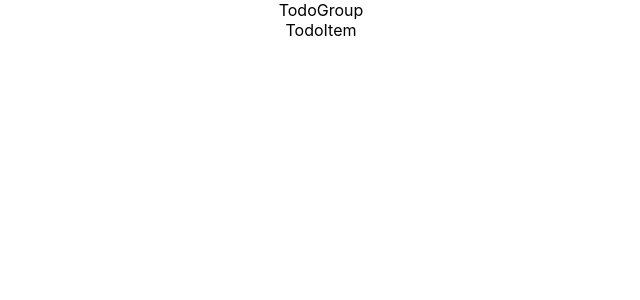
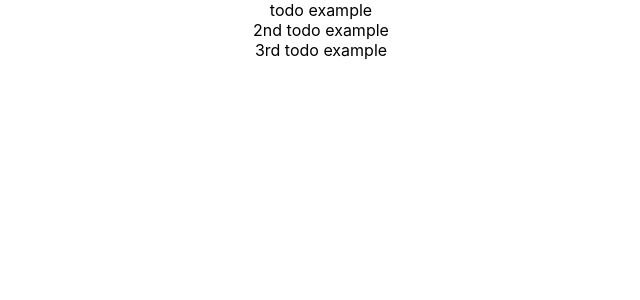
Before and after one commit to brimaam/react-todo-app, a React (Create React App) app: page / in a window 1280 px wide. Shown: the top 300 px of the page, without its empty margins (319-959 px from the left). Built offline with nearby package versions, Linux system fonts and the light colour scheme.

Commit message:
[TodoApp][AmeerBrima] feat: added todo list to view static list

```diff
--- a/src/common/constants/constants.js
+++ b/src/common/constants/constants.js
@@ -1,7 +1,17 @@
 export const initialTodoList = [
     {
-        id: "1212",
-        text: "sdsd",
-        done: false,
+        id: "cc53dc26-61b0-406b-99dd-b8825dd2ceec",
+        text: "todo example",
+        done: false
+    },
+    {
+        id: "2253dc26-61b0-406b-99dd-b8825dd2ceec",
+        text: "2nd todo example",
+        done: false
+    },
+    {
+        id: "3353dc26-61b0-406b-99dd-b8825dd2ceec",
+        text: "3rd todo example",
+        done: false
     }
 ]
--- a/src/features/todos/components/TodoGroup.js
+++ b/src/features/todos/components/TodoGroup.js
@@ -1,13 +1,18 @@
 import React from 'react'
 import TodoItem from './TodoItem'
+import { initialTodoList } from "../../../common/constants/constants";
+import { getAllTodoIds } from "../../../common/utils/utils";
 
 function TodoGroup() {
     return (
         <div>
-            TodoGroup
-            <TodoItem />
+            {
+                getAllTodoIds(initialTodoList).map((id) => (
+                    <TodoItem key={id} todoId={id} />
+                ))
+            }
         </div>
     )
 }
 
-export default TodoGroup
+export default TodoGroup;
--- a/src/features/todos/components/TodoItem.js
+++ b/src/features/todos/components/TodoItem.js
@@ -1,11 +1,14 @@
 import React from 'react'
+import { initialTodoList } from "../../../common/constants/constants";
+import { getTodoById } from "../../../common/utils/utils";
 
-function TodoItem() {
+function TodoItem(props) {
+    const todo = getTodoById(initialTodoList, props.todoId);
     return (
         <div>
-            TodoItem
+            {todo.text}
         </div>
     )
 }
 
-export default TodoItem
+export default TodoItem;
```
